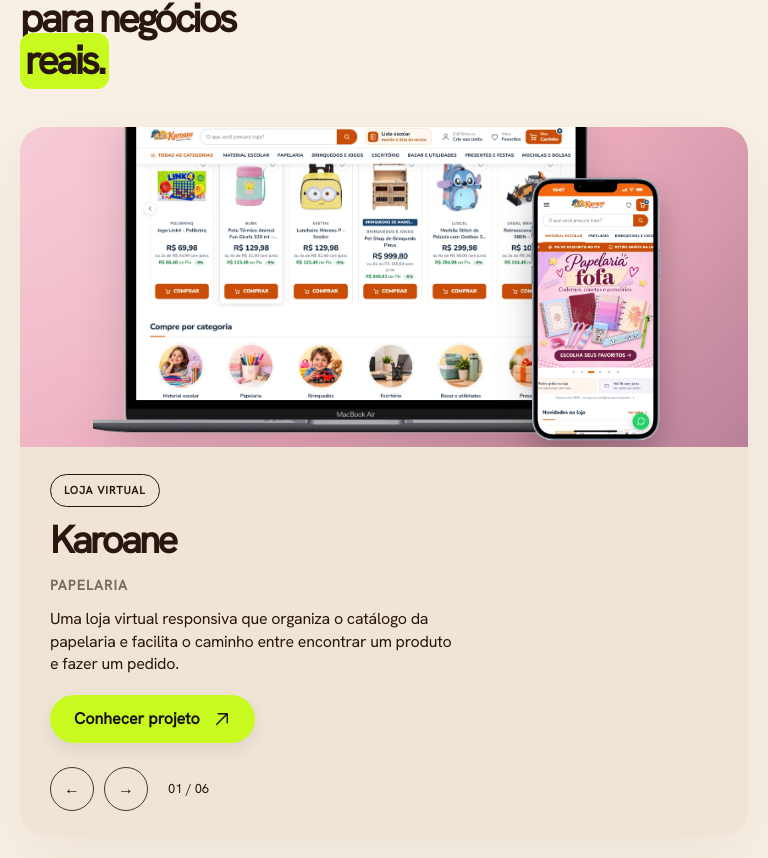
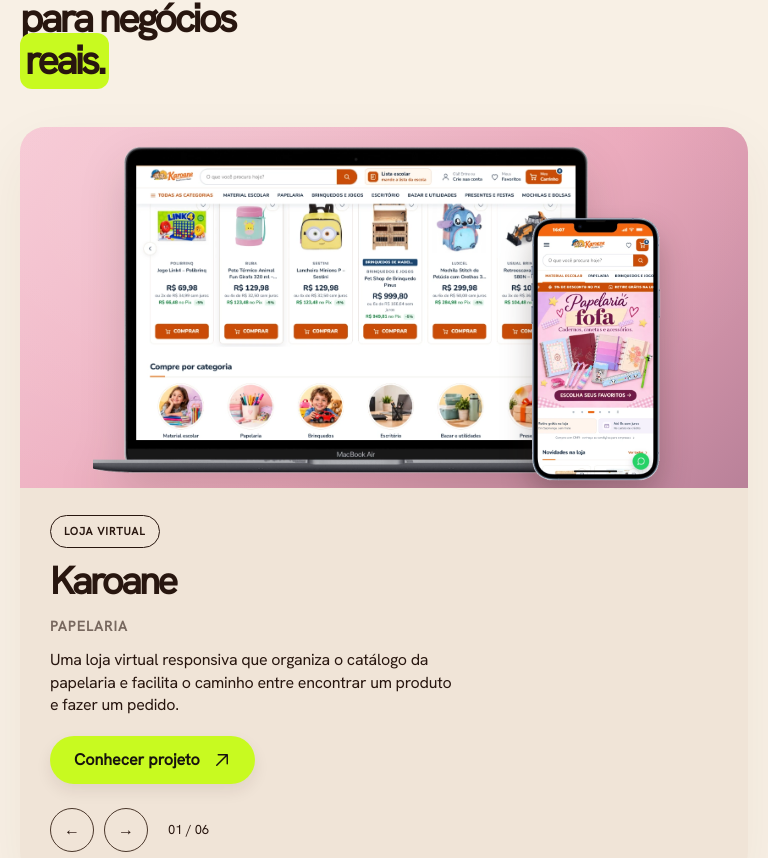
Before and after one commit to palomagl/unica, a React (Vite) app: page / in a window 768 px wide. Shown: the part 4582-5440 px from the top of the page. Built offline with nearby package versions, Linux system fonts and the light colour scheme.

Commit message:
fix: ampliar o palco em tablets e celulares largos para não cortar notebooks

```diff
--- a/src/components/commercial.css
+++ b/src/components/commercial.css
@@ -277,3 +277,19 @@
   .u-faq-mobile-answer p{font-size:14px;line-height:1.55;margin:0}
   .u-faq-mobile-answer .u-faq-response-label{margin-bottom:13px}
 }
+
+/* Tablet e celular largo: o palco cresce com a imagem, nunca recorta o topo. */
+@media (min-width:601px) and (max-width:900px){
+  #projetos .u-project-feature{grid-template-rows:clamp(355px,47vw,430px) auto!important}
+  #projetos .u-project-feature>.u-project-visual{
+    height:clamp(355px,47vw,430px)!important;
+    min-height:clamp(355px,47vw,430px)!important;
+  }
+}
+@media (min-width:431px) and (max-width:600px){
+  #projetos .u-project-feature{grid-template-rows:clamp(275px,63vw,365px) auto!important}
+  #projetos .u-project-feature>.u-project-visual{
+    height:clamp(275px,63vw,365px)!important;
+    min-height:clamp(275px,63vw,365px)!important;
+  }
+}
```
